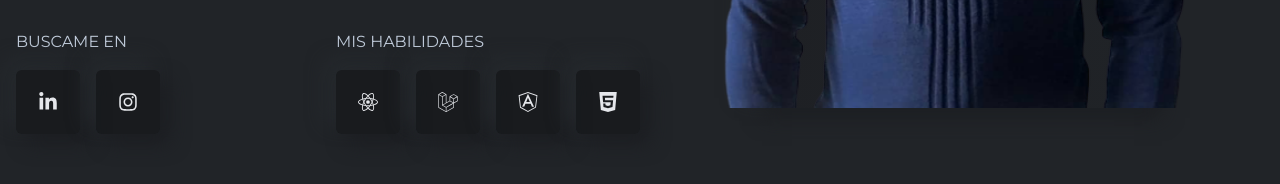
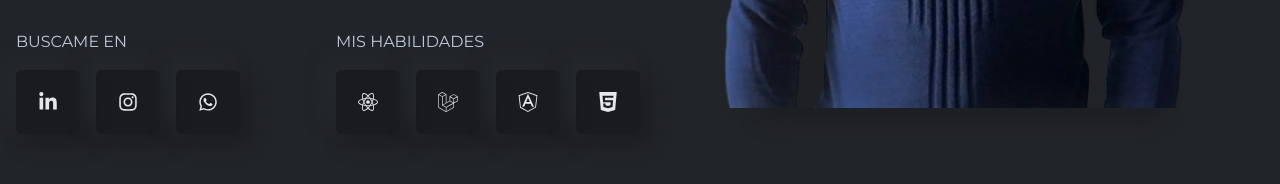
Before and after one commit to jesus027/Portafolio, a React (Create React App) app: page / in a window 1280 px wide. Shown: the part 554-738 px from the top of the page. Built offline with nearby package versions, Linux system fonts and the light colour scheme.

Commit message:
cambios en los enlaces

```diff
--- a/src/components/banner/Media.js
+++ b/src/components/banner/Media.js
@@ -1,5 +1,5 @@
 import React from 'react';
-import { FaLinkedinIn, FaInstagram } from 'react-icons/fa';
+import { FaLinkedinIn, FaInstagram, FaWhatsapp } from 'react-icons/fa';
 import { SiReact, SiLaravel, SiHtml5, SiAngularjs } from 'react-icons/si';
 
 const Media = () => {
@@ -11,13 +11,23 @@ const Media = () => {
                     </h2>
 
                     <div className='flex gap-4'>
+                        <a href='https://www.linkedin.com/in/jes%C3%BAs-pi%C3%B1ero-b521a521b/' rel="noopener noreferrer" target='_blank'>
                             <span className='bannerIcon'>
                                 <FaLinkedinIn />
                             </span>
+                        </a>
 
+                        <a href='https://www.instagram.com/jesusgt77/' rel="noopener noreferrer" target='_blank'>
                             <span className='bannerIcon'>
                                 <FaInstagram />
                             </span>
+                        </a>
+
+                        <a href='https://api.whatsapp.com/send?phone=584125943159' rel="noopener noreferrer" target='_blank'>
+                            <span className='bannerIcon'>
+                                <FaWhatsapp />
+                            </span>
+                        </a>
                     </div>
                 </div>
 
```
Lines whose indentation alone changed are shown as unchanged.
